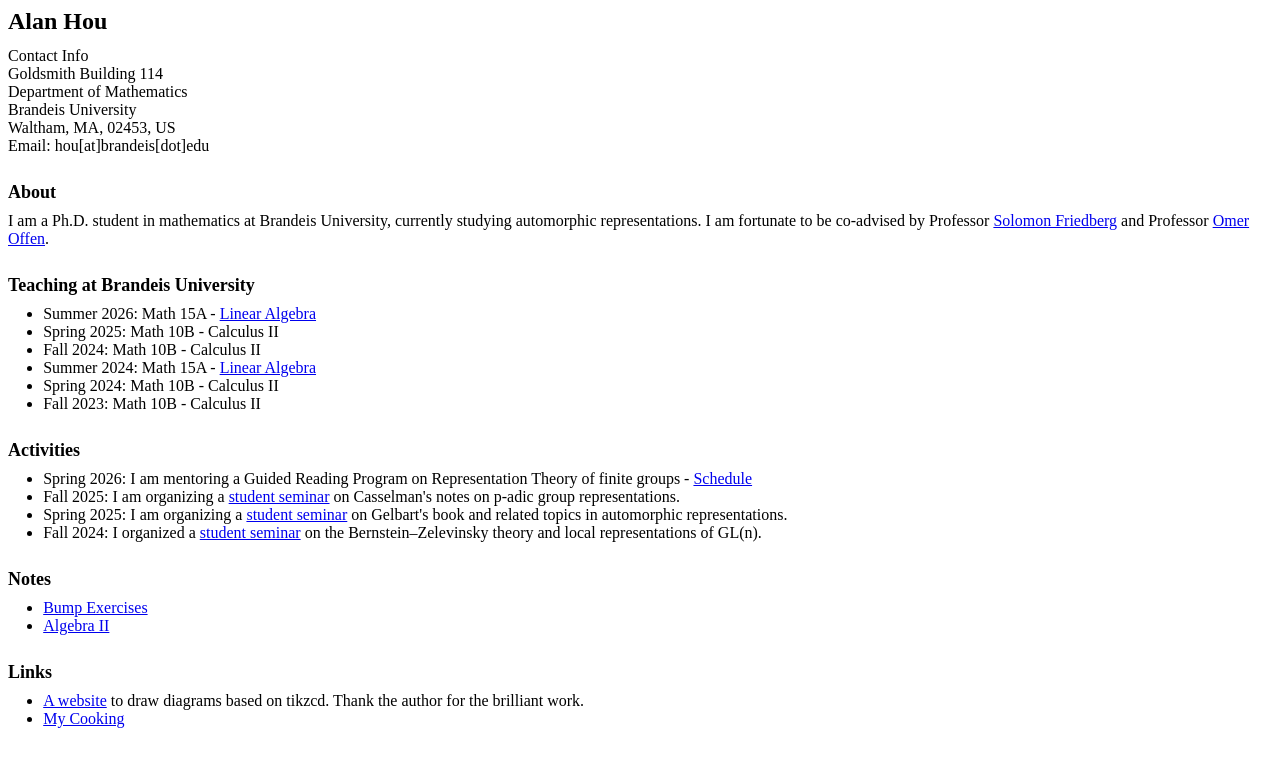
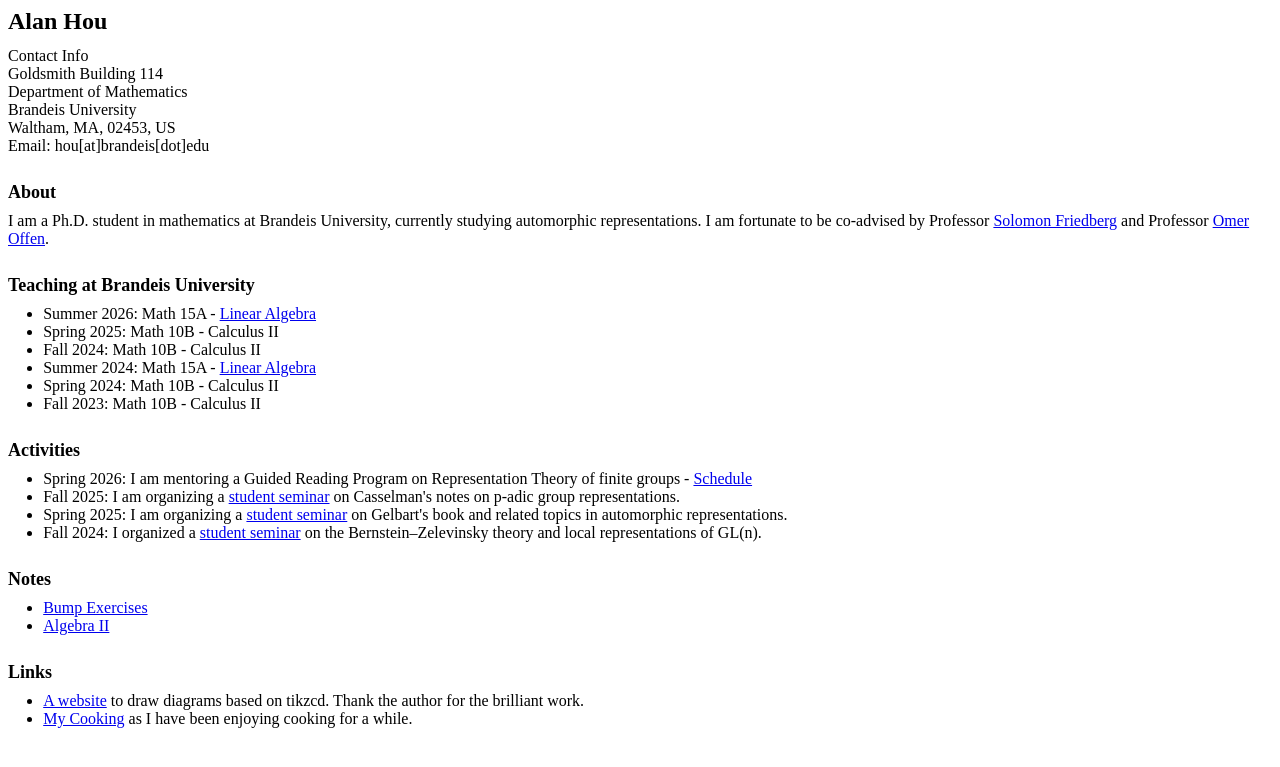
Before and after one commit to axhou/axhou.github.io, a Jekyll site: the page index.html, which Jekyll copies as it is, in a window 1280 px wide. Shown: the top 767 px of the page. Built offline with Jekyll 4.4.1, drawn with Linux system fonts in a browser that asks for light colours.

Commit message:
Update index.html

```diff
--- a/index.html
+++ b/index.html
@@ -113,7 +113,7 @@
     Thank the author for the brilliant work.
   </li>
   <li>
-    <a href="./cooking.html">My Cooking</a>
+    <a href="./cooking.html">My Cooking</a> as I have been enjoying cooking for a while.
   </li>
 </ul>
 </body>
```
